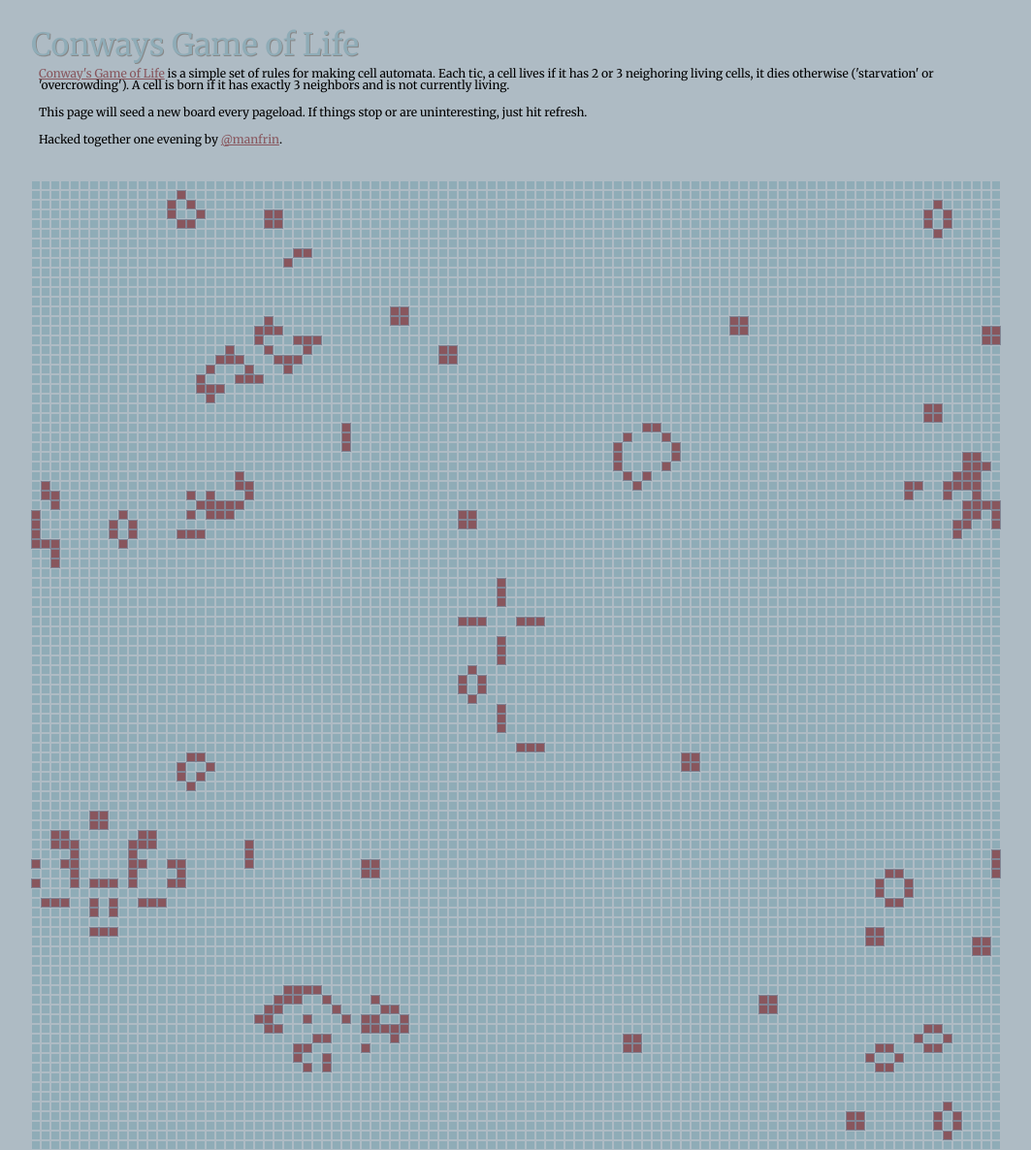
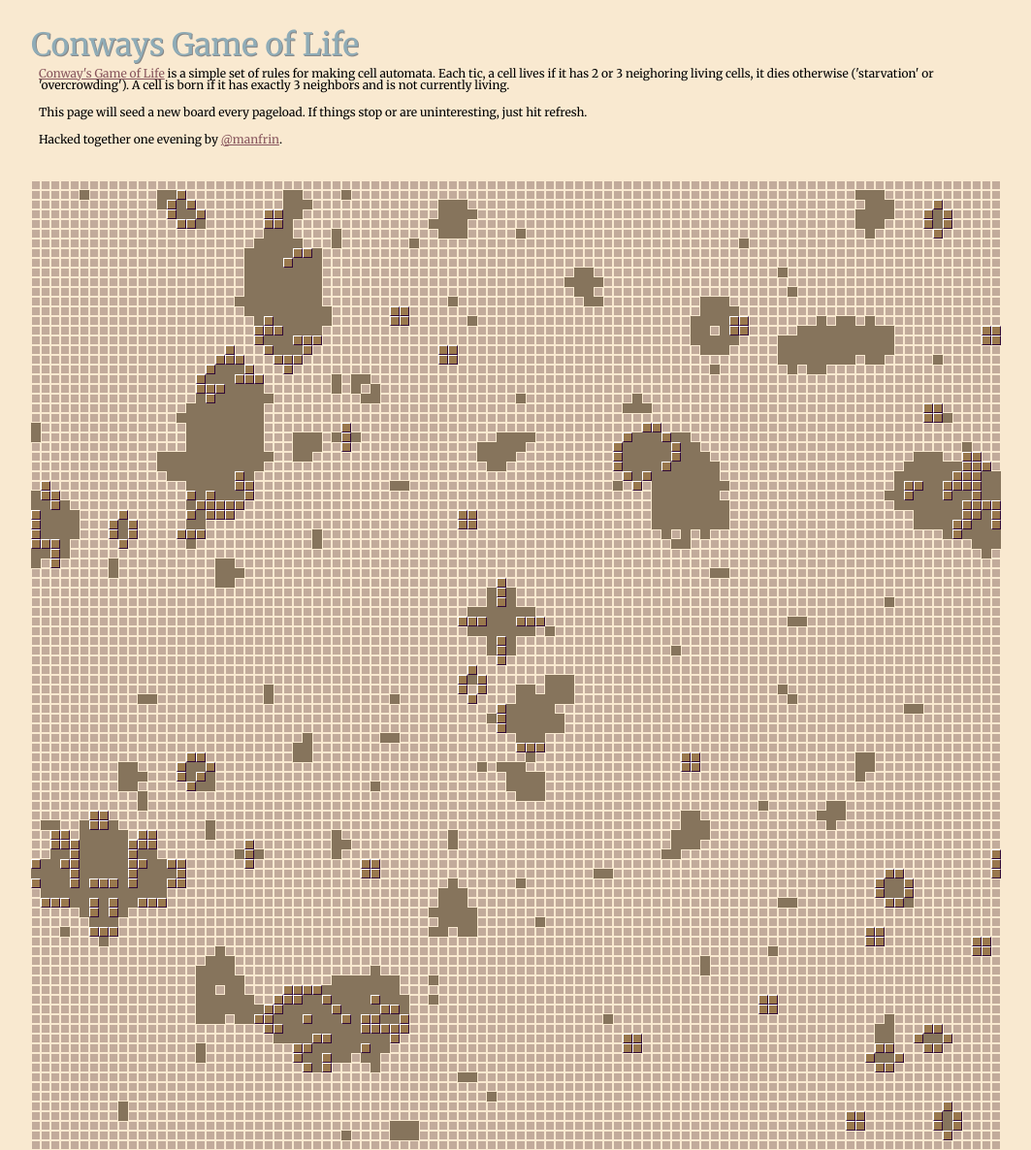
Before and after one commit to manfrin/game_of_life, a PHP site: page / in a window 1280 px wide. Shown: the whole page at 97% size, without its empty margins (108-1171 px from the left). Run offline with PHP 8.4, Linux system fonts and the light colour scheme; some libraries are stand-ins or nearby versions.

Commit message:
Nicer, desert-ey colors.

```diff
--- a/script.js
+++ b/script.js
@@ -56,7 +56,11 @@ function Board(){
       if (this.board[i] === 1){
           this.boardEl.find('#' + i).addClass('living')
         } else {
-          this.boardEl.find('#' + i).removeClass('living')
+          el = this.boardEl.find('#' + i);
+          if (el.hasClass('living')) {
+            el.addClass('dead');
+          };
+          el.removeClass('living');
         };
       };
     };
--- a/style.css
+++ b/style.css
@@ -44,7 +44,7 @@ table {
 }
 
 body {
-	background-color: #AEBBC4;
+	background-color: #F9E9D0;
 }
 
 .header {
@@ -70,14 +70,20 @@ p {
 .cell {
 	width: 8px;
 	height: 8px;
-	background-color: #8FACB7;
-	border: 1px solid #AEBBC4;
+	background-color: #C2AB9B;
+	border: 1px solid #F9E9D0;
 	display: inline-block;
 }
-
+.dead {
+  background-color: #86745C;
+  border: 1px solid #86745C;
+}
 .living {
-	background-color: #88565D;
-	border: 1px solid #818494;
+	background-color: #99784D;
+	border-bottom: 1px solid #300938;
+  border-right: 1px solid #300938;
+  border-top: 1px solid #fff;
+  border-left: 1px solid #fff;
 }
 
 h1 {
```
